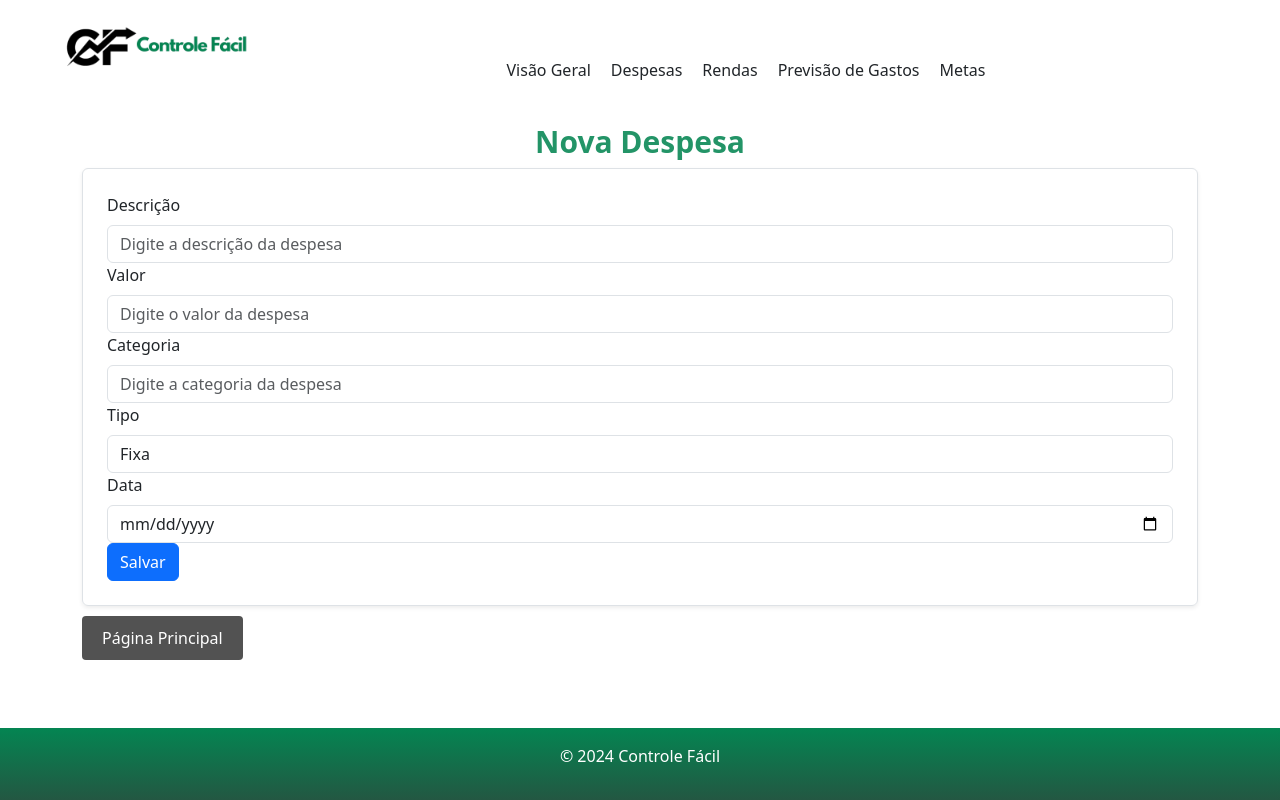
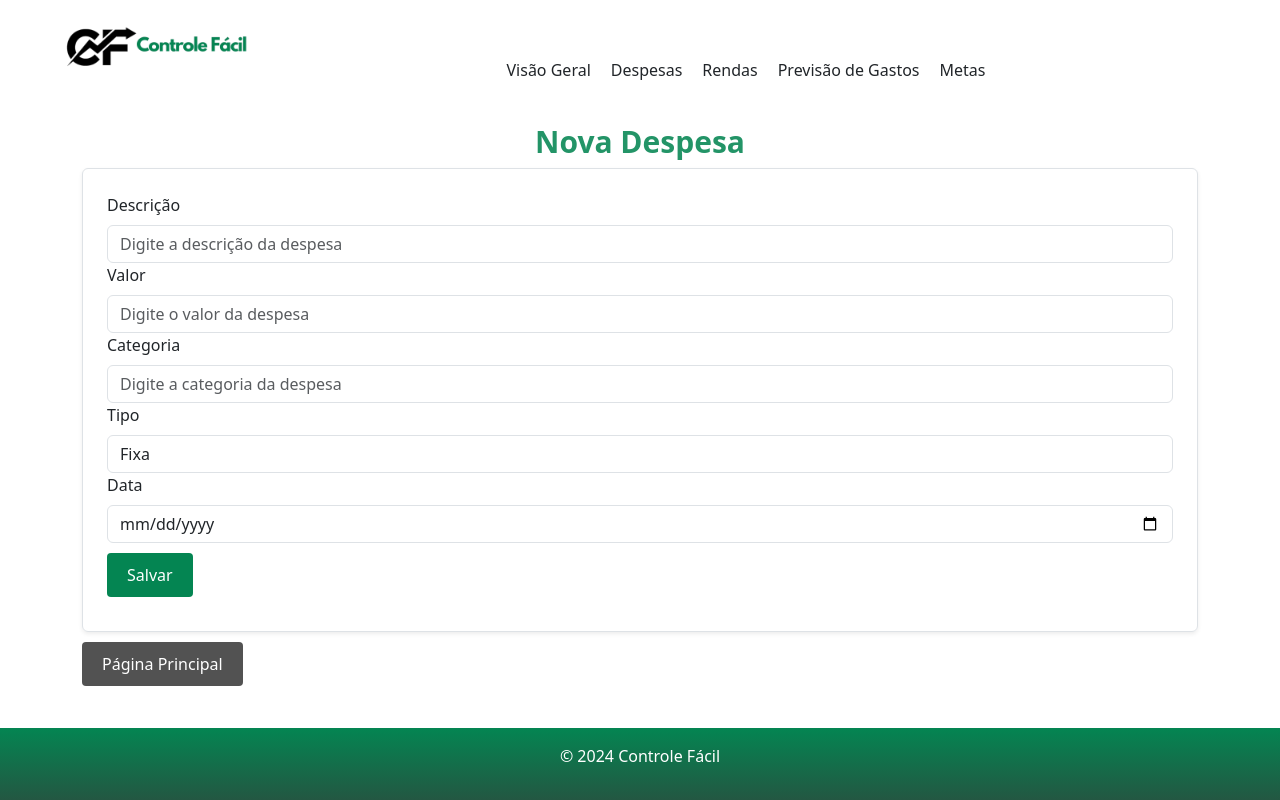
Before and after one commit to TharsilaMS/Controle-facil-front, a React (Create React App) app: page /nova-despesa in a window 1280 px wide. Built offline with nearby package versions, Linux system fonts and the light colour scheme.

Commit message:
Atualização de estilo formdespesa

```diff
--- a/src/home/despesa/NovaDespesaForm.js
+++ b/src/home/despesa/NovaDespesaForm.js
@@ -1,6 +1,6 @@
 import React, { useState } from 'react';
 import { createDespesa } from '../../service/Apis';
-import { Button, Form, Container, Spinner, Alert } from 'react-bootstrap';
+import { Form, Container, Spinner, Alert } from 'react-bootstrap';
 import { Link } from 'react-router-dom';
 import '../../components/Button.css'
 const NovaDespesaForm = () => {
@@ -111,16 +111,16 @@ const NovaDespesaForm = () => {
           />
         </Form.Group>
 
-        <Button variant="primary" type="submit" disabled={loading}>
+       {loading}
           {loading ? (
             <>
               <Spinner as="span" animation="border" size="sm" className="me-2" />
               Carregando...
             </>
           ) : (
-            'Salvar'
+            <button type="submit" className="custom-button">Salvar</button>
           )}
-        </Button>
+
       </Form>
       <div>  <Link to="/home" className="btn-voltar">
       Página Principal
```
